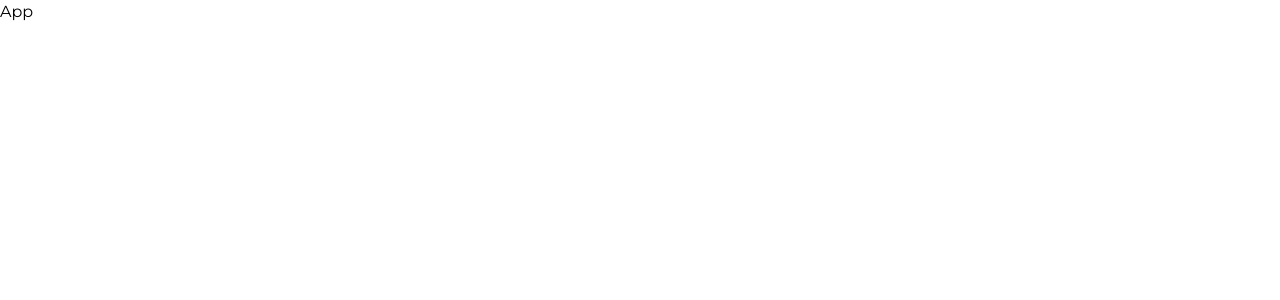
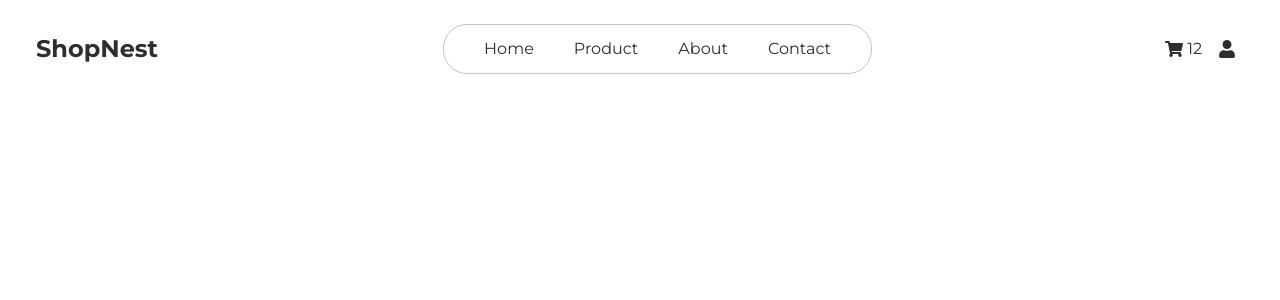
Before and after one commit to paldentitung/ShopNest, a React (Vite) app in the folder frontend/: page / in a window 1280 px wide. Shown: the top 300 px of the page. Built offline with nearby package versions, Linux system fonts and the light colour scheme.

Commit message:
feat: add header component

```diff
--- a/frontend/src/App.jsx
+++ b/frontend/src/App.jsx
@@ -1,7 +1,11 @@
 import React from "react";
-
+import Header from "./Components/Header";
 const App = () => {
-  return <div>App</div>;
+  return (
+    <div className="">
+      <Header />
+    </div>
+  );
 };
 
 export default App;
--- /dev/null
+++ b/frontend/src/Components/Header.jsx
@@ -0,0 +1,65 @@
+import React, { useEffect, useState } from "react";
+import { FaShoppingCart, FaUser } from "react-icons/fa";
+
+const Header = () => {
+  const [isScroll, setIsScroll] = useState(false);
+
+  useEffect(() => {
+    const handleScroll = () => {
+      setIsScroll(window.scrollY > 50);
+    };
+
+    window.addEventListener("scroll", handleScroll);
+    return () => window.removeEventListener("scroll", handleScroll);
+  }, []);
+
+  return (
+    <div className="fixed top-0 left-0 w-full z-50 flex justify-between items-center p-6">
+      {/* Logo */}
+      <div
+        className={` rounded-3xl px-3 py-1 transition-colors duration-300 ${
+          isScroll
+            ? "bg-(--color-foreground) text-(--color-surface) border-(--color-foreground)"
+            : "bg-(--color-surface)]/30 text-(--color-foreground) border-(--color-border)"
+        }`}
+      >
+        <h1 className="text-2xl font-bold">ShopNest</h1>
+      </div>
+
+      {/* Navbar */}
+      <nav
+        className={`backdrop-blur-xl border rounded-3xl  px-10 py-3 transition-colors duration-300 ${
+          isScroll
+            ? "bg-(--color-foreground) text-(--color-surface) border-(--color-foreground)"
+            : "bg-(--color-surface)]/30 text-(--color-foreground) border-(--color-border)"
+        }`}
+      >
+        <ul className="flex gap-10 items-center">
+          <li>Home</li>
+          <li>Product</li>
+          <li>About</li>
+          <li>Contact</li>
+        </ul>
+      </nav>
+
+      {/* Cart & User */}
+      <div
+        className={`flex items-center gap-4 py-2  px-5 rounded-3xl transition-colors duration-300 ${
+          isScroll
+            ? "bg-(--color-foreground) text-(--color-surface) border-(--color-foreground)"
+            : "bg-(--color-surface)]/30 text-(--color-foreground) border-(--color-border)"
+        } `}
+      >
+        <div className="flex gap-1 items-center">
+          <FaShoppingCart size={18} />
+          <span>12</span>
+        </div>
+        <div>
+          <FaUser size={18} />
+        </div>
+      </div>
+    </div>
+  );
+};
+
+export default Header;
```
